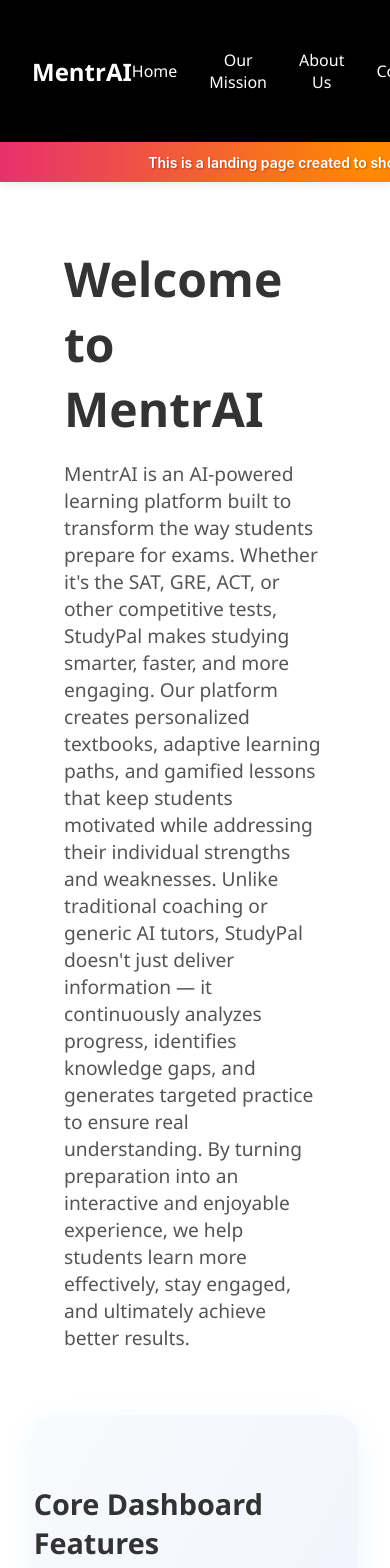
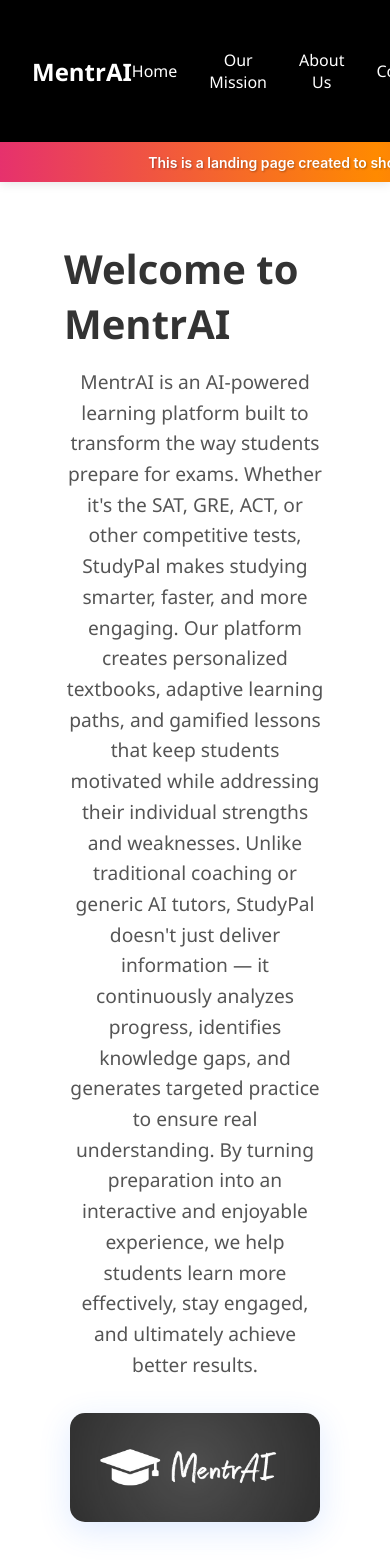
Before and after one commit to Satyam2303/StudyPal, a React (Create React App) app: page /#/ in a window 390 px wide. Shown: the top 1568 px of the page. Built offline with nearby package versions, Linux system fonts and the light colour scheme.

Commit message:
Add MentrAI logo to homepage with responsive layout - text on left, logo on right

```diff
--- a/src/Home.css
+++ b/src/Home.css
@@ -20,6 +20,73 @@
 .home-header p {
   font-size: 1.2rem;
   color: #555;
+}
+
+/* Header Content Layout */
+.header-content {
+  display: flex;
+  align-items: center;
+  gap: 3rem;
+  margin-top: 1rem;
+}
+
+.header-text {
+  flex: 2;
+}
+
+.header-text p {
+  font-size: 1.2rem;
+  color: #555;
+  line-height: 1.6;
+  margin: 0;
+}
+
+.header-logo {
+  flex: 1;
+  display: flex;
+  justify-content: center;
+  align-items: center;
+}
+
+.logo-image {
+  max-width: 300px;
+  max-height: 300px;
+  width: 100%;
+  height: auto;
+  border-radius: 15px;
+  box-shadow: 0 8px 32px rgba(37, 117, 252, 0.15);
+  transition: transform 0.3s ease, box-shadow 0.3s ease;
+}
+
+.logo-image:hover {
+  transform: scale(1.05);
+  box-shadow: 0 12px 40px rgba(37, 117, 252, 0.25);
+}
+
+/* Responsive Design */
+@media (max-width: 768px) {
+  .header-content {
+    flex-direction: column;
+    gap: 2rem;
+    text-align: center;
+  }
+
+  .header-text {
+    flex: none;
+  }
+
+  .header-logo {
+    flex: none;
+  }
+
+  .logo-image {
+    max-width: 250px;
+    max-height: 250px;
+  }
+
+  .home-header h1 {
+    font-size: 2.5rem;
+  }
 }
 
 .home-intro {
--- a/src/Home.js
+++ b/src/Home.js
@@ -26,6 +26,9 @@ import slider3_img3 from './assets/Material_section.png';
 // Fourth Slider Images
 import slider4_img1 from './assets/AI_teacher.png';
 import slider4_img2 from './assets/Schedular.png';
+
+// Logo
+import logoImage from './assets/LogoM.jpg';
 
 // Custom Arrow for Slider
 const CustomArrow = (props) => {
@@ -141,9 +144,16 @@ const Home = () => {
     <div className="home-page">
       <header className="home-header">
         <h1>Welcome to MentrAI</h1>
-        <p>
-          MentrAI is an AI-powered learning platform built to transform the way students prepare for exams. Whether it's the SAT, GRE, ACT, or other competitive tests, StudyPal makes studying smarter, faster, and more engaging. Our platform creates personalized textbooks, adaptive learning paths, and gamified lessons that keep students motivated while addressing their individual strengths and weaknesses. Unlike traditional coaching or generic AI tutors, StudyPal doesn't just deliver information — it continuously analyzes progress, identifies knowledge gaps, and generates targeted practice to ensure real understanding. By turning preparation into an interactive and enjoyable experience, we help students learn more effectively, stay engaged, and ultimately achieve better results.
-        </p>
+        <div className="header-content">
+          <div className="header-text">
+            <p>
+              MentrAI is an AI-powered learning platform built to transform the way students prepare for exams. Whether it's the SAT, GRE, ACT, or other competitive tests, StudyPal makes studying smarter, faster, and more engaging. Our platform creates personalized textbooks, adaptive learning paths, and gamified lessons that keep students motivated while addressing their individual strengths and weaknesses. Unlike traditional coaching or generic AI tutors, StudyPal doesn't just deliver information — it continuously analyzes progress, identifies knowledge gaps, and generates targeted practice to ensure real understanding. By turning preparation into an interactive and enjoyable experience, we help students learn more effectively, stay engaged, and ultimately achieve better results.
+            </p>
+          </div>
+          <div className="header-logo">
+            <img src={logoImage} alt="MentrAI Logo" className="logo-image" />
+          </div>
+        </div>
       </header>
 
       {/* --- Sliders Section --- */}
```
Also changed, not shown: src/assets/LogoM.jpg (added).
